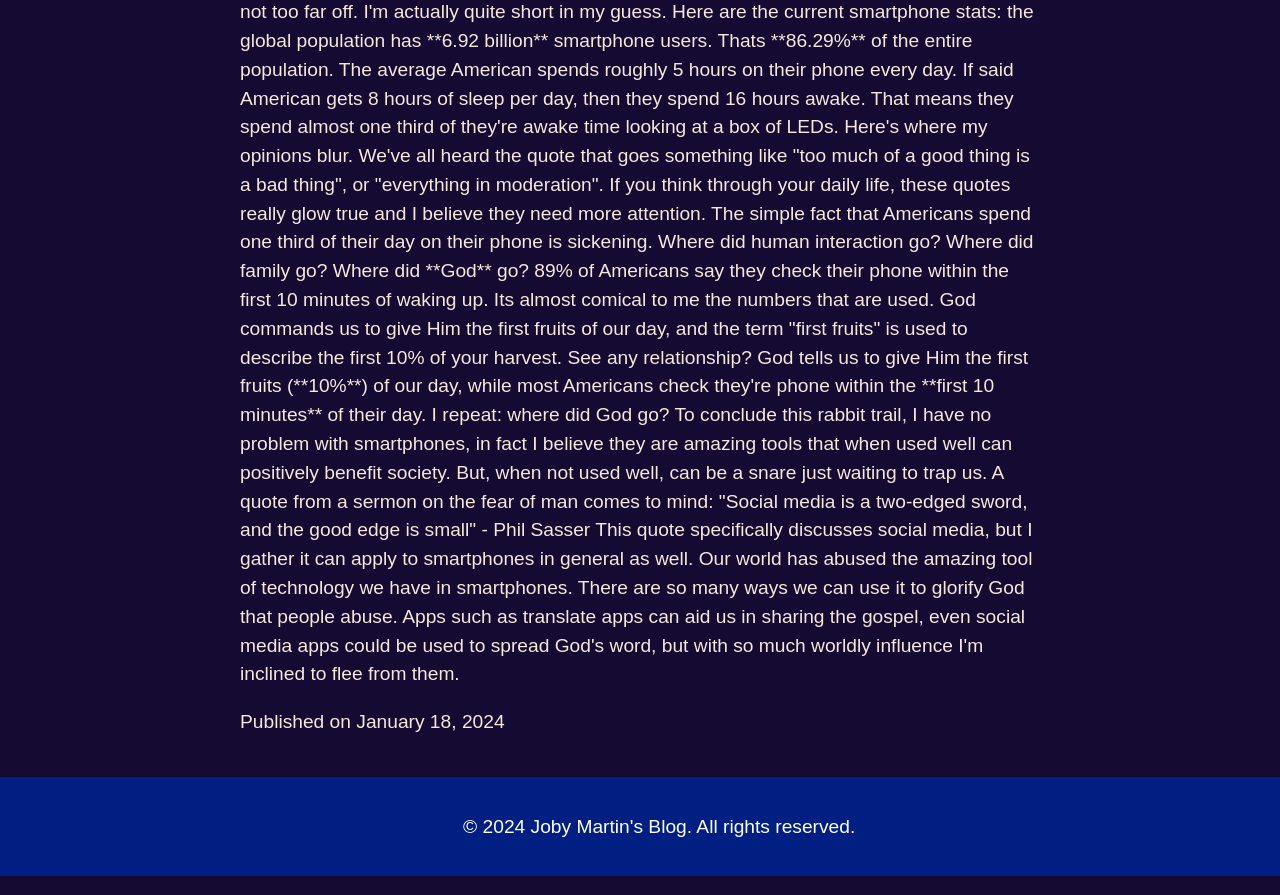
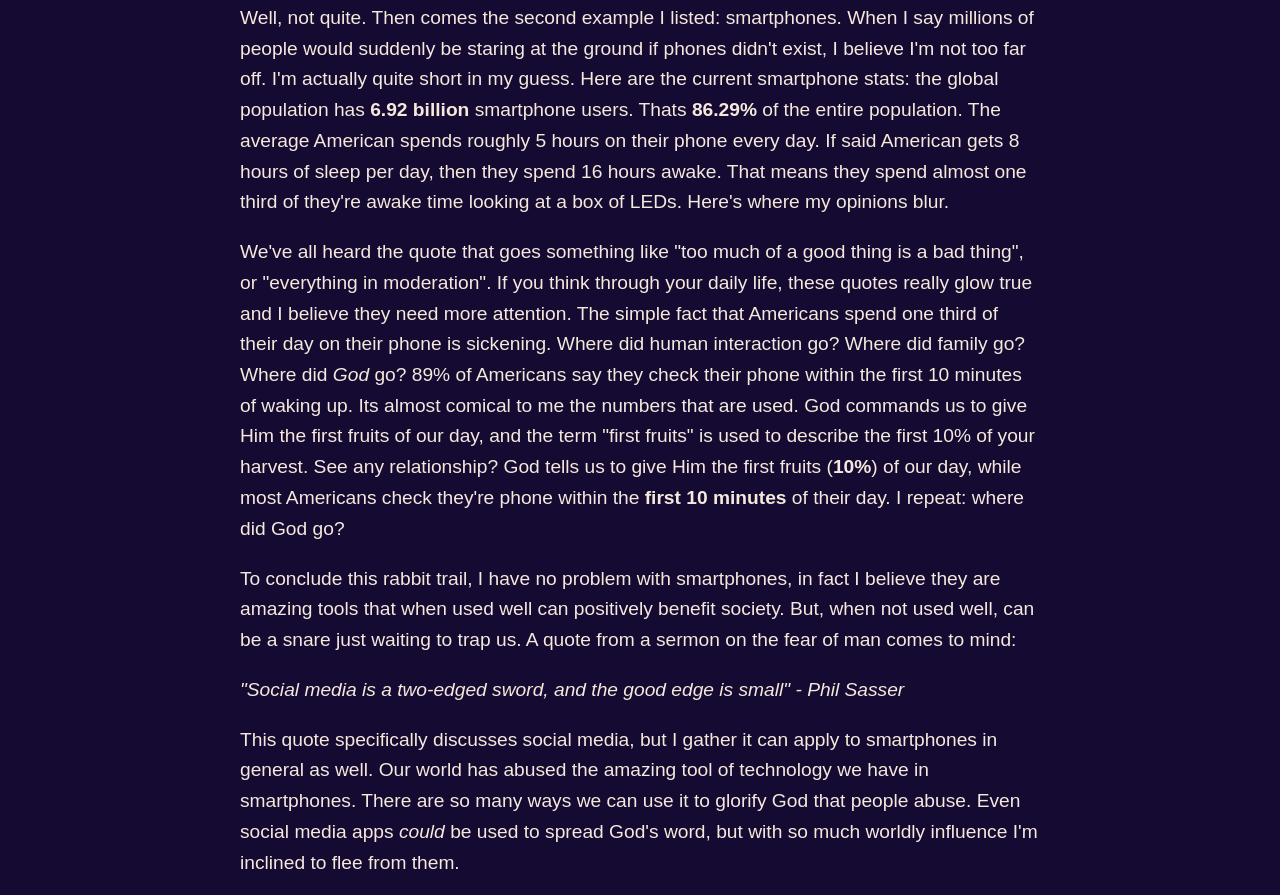
Before and after one commit to JobyMartin/blog-website, a plain HTML site: page blog_website/index.html in a window 1280 px wide. Shown: the part 815-1710 px from the top of the page. Drawn offline with Linux system fonts and the light colour scheme.

Commit message:
updated styling

```diff
--- a/blog_website/index.html
+++ b/blog_website/index.html
@@ -22,21 +22,21 @@
     <section class="main-content">
         <article>
             <h2>Technologies Affect on Society</h2>
-            <p>There's a question that has been irritating the deep recesses of my brain lately. The answer to this question is certainly not simple or specific in any way.
+              <p>There's a question that has been irritating the deep recesses of my brain lately. The answer to this question is certainly not simple or specific in any way.</p>
 
-              <br><br>Does technology have a positive or negative effect on society?
+              <p><strong>Does technology have a positive or negative effect on society?</strong></p>
 
-              <br><br>I believe this question can be broken down into several smaller questions that can be combined to form a general conclusion. First question I consider is: Could the world live without technology? This is sort of a trick question because the answer is yes and no. Yes we *could* live without it, but in the world today, if every piece of technology was snapped out of existence this very second, millions of people would be without jobs, millions of people would suddenly be staring at the ground instead of their phone, and lots of lives would be lost due to the lack of medical technology. In those past three examples I find one advantage to technology and that is areas like medical technology. Statistics show that medical technology helped **add five years** to the average U.S. life expectancy, since 1980 disability rates have **declined by 25%**, and between 1980 and 2010 advanced medical technology helped reduce the number of days spent in hospitals by **59%**. If we look at that bearing in mind to our role to subdue and have dominion of the earth, I could believe technology is 100% amazing!
+              <p>I believe this question can be broken down into several smaller questions that can be combined to form a general conclusion. First question I consider is: <em>Could the world live without technology?</em> This is sort of a trick question because the answer is yes and no. Yes we <em>could</em> live without it, but in the world today, if every piece of technology was snapped out of existence this very second, millions of people would be without jobs, millions of people would suddenly be staring at the ground instead of their phone, and lots of lives would be lost due to the lack of medical technology. In those past three examples I immediately find one advantage to technology and that is areas like medical technology. Statistics show that medical technology helped <strong>add five years</strong> to the average U.S. life expectancy, since 1980 disability rates have <strong>declined by 25%</strong>, and between 1980 and 2010 advanced medical technology helped reduce the number of days spent in hospitals by <strong>59%</strong>. If we look at that bearing in mind to our role to subdue and have dominion of the earth, I could believe technology is 100% amazing!</p>
 
-              Well, not quite. Then comes the second example I listed: smartphones. When I say millions of people would suddenly be staring at the ground if phones didn't exist, I believe I'm not too far off. I'm actually quite short in my guess. Here are the current smartphone stats: the global population has **6.92 billion** smartphone users. Thats **86.29%** of the entire population. The average American spends roughly 5 hours on their phone every day. If said American gets 8 hours of sleep per day, then they spend 16 hours awake. That means they spend almost one third of they're awake time looking at a box of LEDs. Here's where my opinions blur.
+              <p>Well, not quite. Then comes the second example I listed: smartphones. When I say millions of people would suddenly be staring at the ground if phones didn't exist, I believe I'm not too far off. I'm actually quite short in my guess. Here are the current smartphone stats: the global population has <strong>6.92 billion</strong> smartphone users. Thats <strong>86.29%</strong> of the entire population. The average American spends roughly 5 hours on their phone every day. If said American gets 8 hours of sleep per day, then they spend 16 hours awake. That means they spend almost one third of they're awake time looking at a box of LEDs. Here's where my opinions blur.</p>
 
-              We've all heard the quote that goes something like "too much of a good thing is a bad thing", or "everything in moderation". If you think through your daily life, these quotes really glow true and I believe they need more attention. The simple fact that Americans spend one third of their day on their phone is sickening. Where did human interaction go? Where did family go? Where did **God** go? 89% of Americans say they check their phone within the first 10 minutes of waking up. Its almost comical to me the numbers that are used. God commands us to give Him the first fruits of our day, and the term "first fruits" is used to describe the first 10% of your harvest. See any relationship? God tells us to give Him the first fruits (**10%**) of our day, while most Americans check they're phone within the **first 10 minutes** of their day. I repeat: where did God go?
+              <p>We've all heard the quote that goes something like "too much of a good thing is a bad thing", or "everything in moderation". If you think through your daily life, these quotes really glow true and I believe they need more attention. The simple fact that Americans spend one third of their day on their phone is sickening. Where did human interaction go? Where did family go? Where did <em>God</em> go? 89% of Americans say they check their phone within the first 10 minutes of waking up. Its almost comical to me the numbers that are used. God commands us to give Him the first fruits of our day, and the term "first fruits" is used to describe the first 10% of your harvest. See any relationship? God tells us to give Him the first fruits (<strong>10%</strong>) of our day, while most Americans check they're phone within the <strong>first 10 minutes</strong> of their day. I repeat: where did God go?</p>
 
-              To conclude this rabbit trail, I have no problem with smartphones, in fact I believe they are amazing tools that when used well can positively benefit society. But, when not used well, can be a snare just waiting to trap us. A quote from a sermon on the fear of man comes to mind:
+              <p>To conclude this rabbit trail, I have no problem with smartphones, in fact I believe they are amazing tools that when used well can positively benefit society. But, when not used well, can be a snare just waiting to trap us. A quote from a sermon on the fear of man comes to mind:</p>
 
-              "Social media is a two-edged sword, and the good edge is small" - Phil Sasser
+              <p><em>"Social media is a two-edged sword, and the good edge is small" - Phil Sasser</em></p>
 
-              This quote specifically discusses social media, but I gather it can apply to smartphones in general as well. Our world has abused the amazing tool of technology we have in smartphones. There are so many ways we can use it to glorify God that people abuse. Apps such as translate apps can aid us in sharing the gospel, even social media apps could be used to spread God's word, but with so much worldly influence I'm inclined to flee from them. </p>
+              <p>This quote specifically discusses social media, but I gather it can apply to smartphones in general as well. Our world has abused the amazing tool of technology we have in smartphones. There are so many ways we can use it to glorify God that people abuse. Even social media apps <em>could</em> be used to spread God's word, but with so much worldly influence I'm inclined to flee from them.</p>
               <p class="meta">Published on <time datetime="2024-01-18">January 18, 2024</time></p>
         </article>
 
--- a/blog_website/styles.css
+++ b/blog_website/styles.css
@@ -37,7 +37,7 @@ nav a {
 
 article {
   margin-bottom: 40px;
-  line-height: 1.5;
+  line-height: 1.6;
   color: rgb(245, 233, 220);
 }
 
@@ -46,8 +46,8 @@ meta {
 }
 
 footer {
-  background-color: rgb(1, 31, 131);
-  color: #fff;
+  background-color: rgb(20, 10, 50);
+  color: rgb(245, 233, 220);
   text-align: center;
   padding: 1em;
   /* position: fixed; */
```
